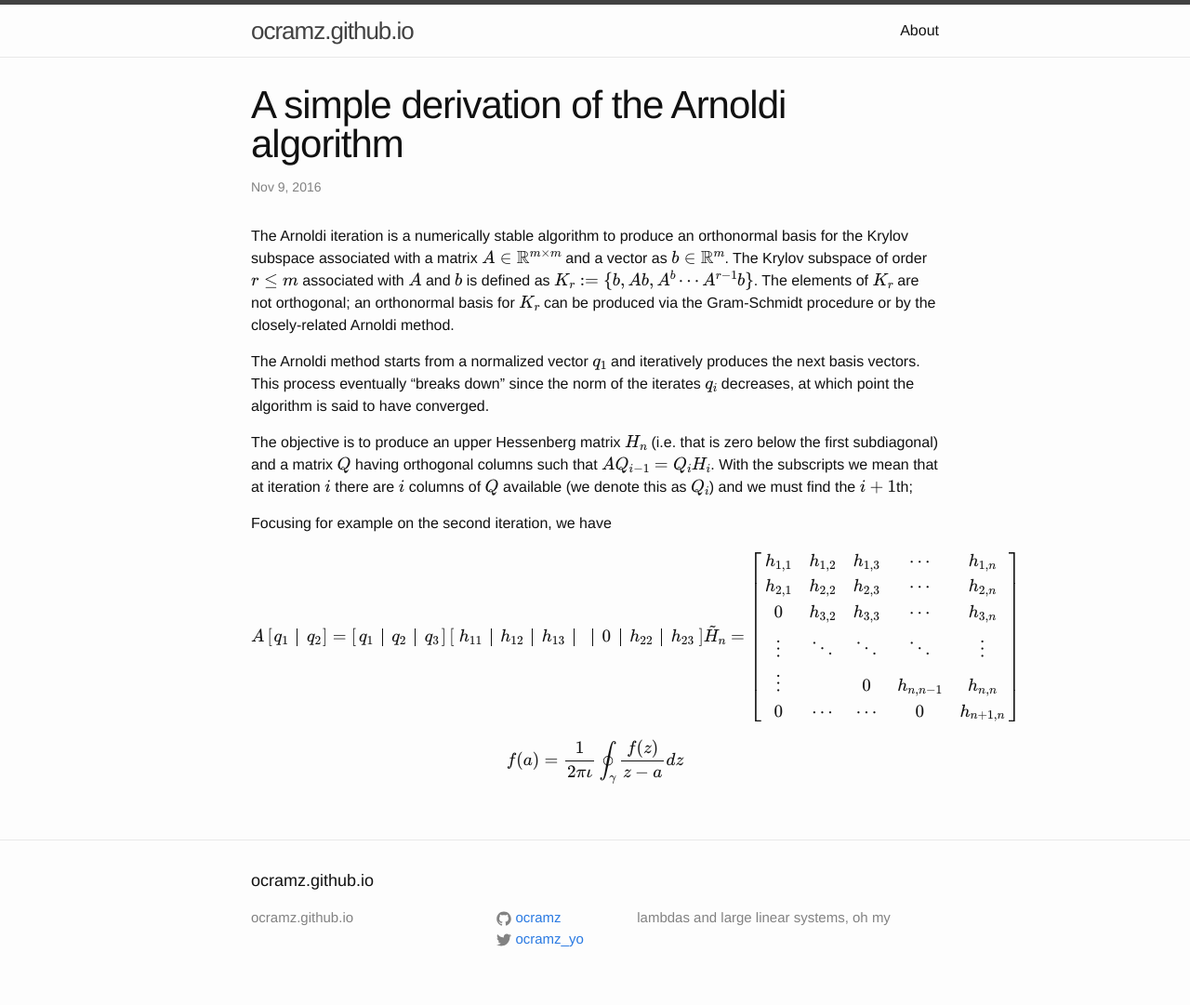
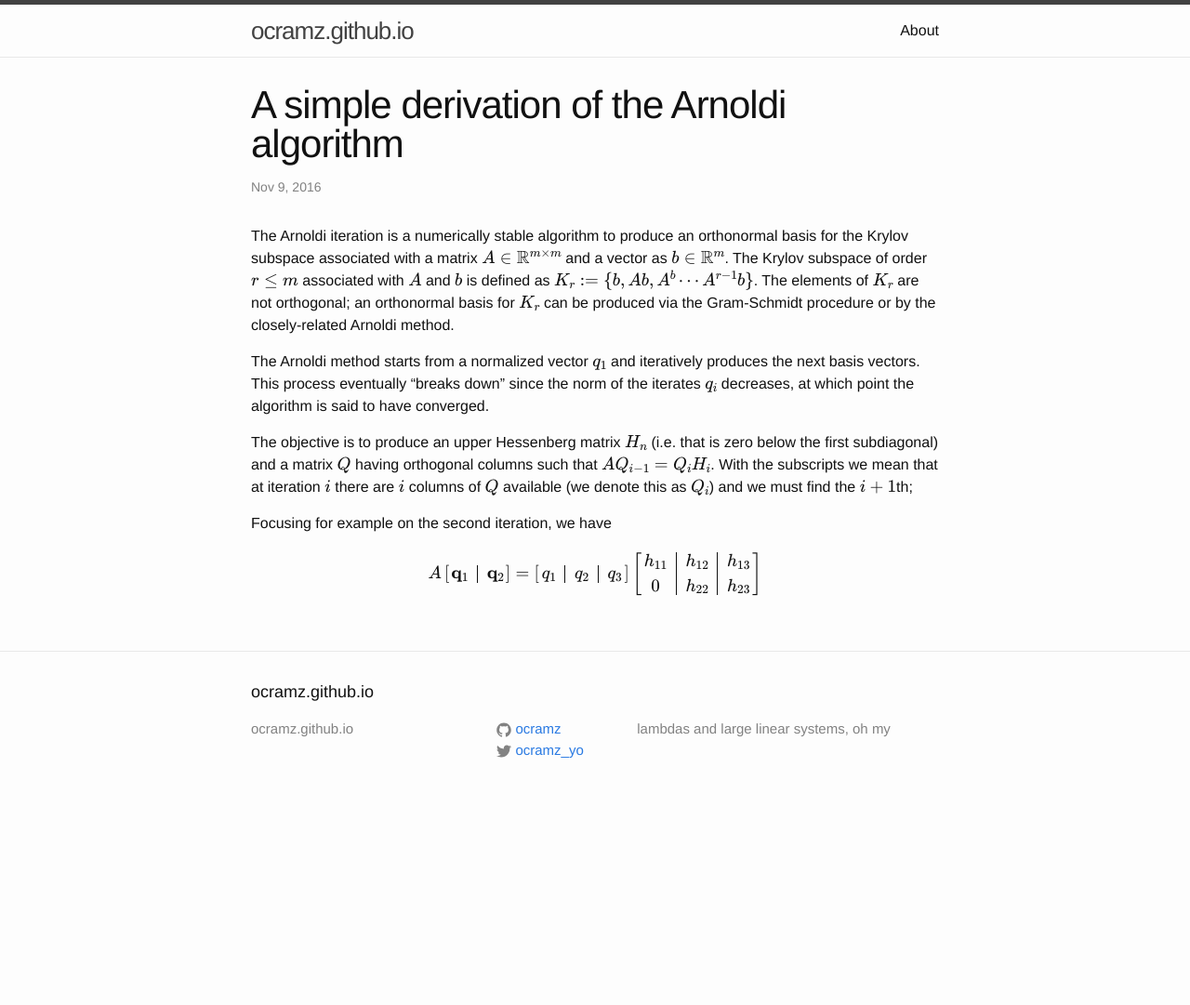
Before and after one commit to ocramz/ocramz.github.io, a Jekyll site: the page built from _posts/2016-11-09-arnoldi-alt.markdown, in a window 1280 px wide. Shown: the whole page at 93% size. Built offline with Jekyll 4.4.1, drawn with Linux system fonts in a browser that asks for light colours; formulas are drawn with MathJax 3; after the commit the page ends 900 px from its top, so only the background shows below that.

Commit message:
Arnoldi post

```diff
--- a/_posts/2016-11-09-arnoldi-alt.markdown
+++ b/_posts/2016-11-09-arnoldi-alt.markdown
@@ -20,7 +20,7 @@ $$
 A
 \left[
 \begin{array}{c|c}
-  q_1 & q_2
+  \mathbf{q}_1 & \mathbf{q}_2
 \end{array}
 \right]
 =
@@ -32,23 +32,8 @@ A
 
 \left[
 \begin{array}{c|c|c}
- h_{11} & h_{12} & h_{13} &&
+ h_{11} & h_{12} & h_{13} \\
  0 & h_{22} & h_{23}
 \end{array}
 \right]
-
-
-
-\tilde{H}_n = \begin{bmatrix}
-   h_{1,1} & h_{1,2} & h_{1,3} & \cdots  & h_{1,n} \\
-   h_{2,1} & h_{2,2} & h_{2,3} & \cdots  & h_{2,n} \\
-   0       & h_{3,2} & h_{3,3} & \cdots  & h_{3,n} \\
-   \vdots  & \ddots  & \ddots  & \ddots  & \vdots  \\
-   \vdots  &         & 0       & h_{n,n-1} & h_{n,n} \\
-   0       & \cdots  & \cdots  & 0       & h_{n+1,n}
-\end{bmatrix}
 $$
-
-$$
-f(a) = \frac{1}{2\pi\iota} \oint_\gamma \frac{f(z)}{z-a} dz
-$$
```
